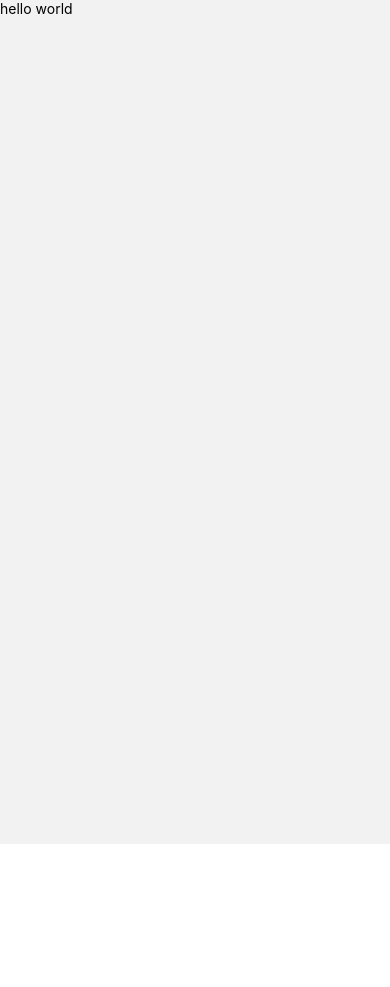
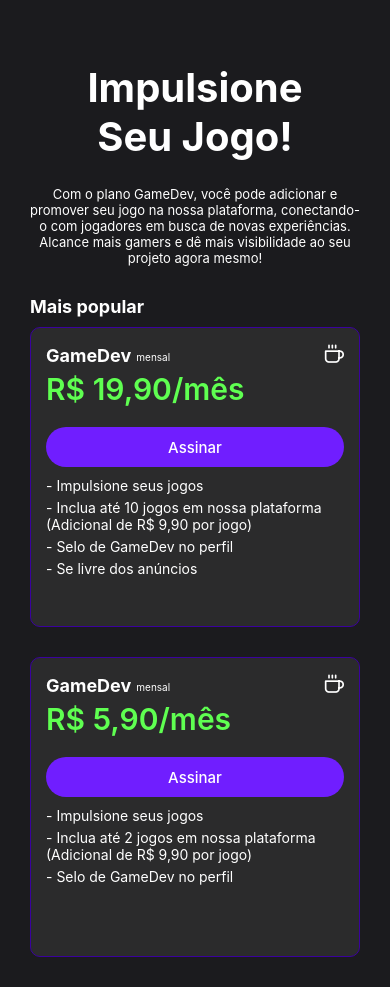
Before and after one commit to messiribeiro/GameHub-Front, a React Native app: screen /Subscribe in a window 390 px wide. Before the commit the page ends 844 px from the top, so only its background shows below. Built offline with nearby package versions, Linux system fonts and the light colour scheme.

Commit message:
implementei a página dos planos

```diff
--- a/components/MenuModal.tsx
+++ b/components/MenuModal.tsx
@@ -1,6 +1,14 @@
 import AsyncStorage from '@react-native-async-storage/async-storage';
 import React, { useEffect, useState } from 'react';
-import { View, Text, TouchableOpacity, StyleSheet, Animated, Dimensions, Image } from 'react-native';
+import {
+  View,
+  Text,
+  TouchableOpacity,
+  StyleSheet,
+  Animated,
+  Dimensions,
+  Image,
+} from 'react-native';
 import Icon from 'react-native-vector-icons/Feather';
 import api from 'services/api'; // Certifique-se de ter esta importação
 
@@ -16,8 +24,13 @@ const screenHeight = Dimensions.get('window').height;
 const MenuModal: React.FC<MenuProps> = ({ visible, onClose, navigation }) => {
   const slideAnim = React.useRef(new Animated.Value(-screenWidth)).current;
 
-  const [userStats, setUserStats] = useState<{ followersCount: number; followingCount: number } | null>(null);
-  const [userData, setUserData] = useState<{ profilePictureUrl: string; username: string } | null>(null);
+  const [userStats, setUserStats] = useState<{
+    followersCount: number;
+    followingCount: number;
+  } | null>(null);
+  const [userData, setUserData] = useState<{ profilePictureUrl: string; username: string } | null>(
+    null
+  );
 
   useEffect(() => {
     if (visible) {
@@ -39,7 +52,7 @@ const MenuModal: React.FC<MenuProps> = ({ visible, onClose, navigation }) => {
 
   const fetchUserStats = async () => {
     try {
-      const profileUserId = await AsyncStorage.getItem("userId");
+      const profileUserId = await AsyncStorage.getItem('userId');
       const statsResponse = await api.get(`api/friendships/stats/${profileUserId}`);
       setUserStats(statsResponse.data);
     } catch (error) {
@@ -49,7 +62,7 @@ const MenuModal: React.FC<MenuProps> = ({ visible, onClose, navigation }) => {
 
   const fetchUserData = async () => {
     try {
-      const profileUserId = await AsyncStorage.getItem("userId");
+      const profileUserId = await AsyncStorage.getItem('userId');
       const userResponse = await api.get(`api/users/${profileUserId}`);
       setUserData(userResponse.data);
     } catch (error) {
@@ -70,11 +83,17 @@ const MenuModal: React.FC<MenuProps> = ({ visible, onClose, navigation }) => {
   return (
     <Animated.View style={[styles.menu, { transform: [{ translateX: slideAnim }] }]}>
       <View style={styles.header}>
-        <Image
-          source={{ uri: userData?.profilePictureUrl }}
-          style={styles.userImage}
-          onError={() => console.error('Erro ao carregar imagem do perfil')}
-        />
+        <TouchableOpacity
+          onPress={() => {
+            navigation.navigate('MyProfile');
+          }}>
+          <Image
+            source={{ uri: userData?.profilePictureUrl }}
+            style={styles.userImage}
+            onError={() => console.error('Erro ao carregar imagem do perfil')}
+          />
+        </TouchableOpacity>
+
         <View style={styles.userData}>
           <Text style={styles.username}>{userData?.username || '@Usuário'}</Text>
           <View style={styles.status}>
@@ -91,7 +110,11 @@ const MenuModal: React.FC<MenuProps> = ({ visible, onClose, navigation }) => {
 
       <View style={styles.premiumContainer}>
         <Text style={styles.title}>Seja um usuário premium</Text>
-        <TouchableOpacity onPress={() => {navigation.navigate("Subscribe")}} style={styles.gameDev}>
+        <TouchableOpacity
+          onPress={() => {
+            navigation.navigate('Subscribe');
+          }}
+          style={styles.gameDev}>
           <Icon name="code" size={20} color="#fff" />
           <Text style={styles.text}>GameDev</Text>
         </TouchableOpacity>
@@ -128,22 +151,22 @@ const styles = StyleSheet.create({
     zIndex: 10,
   },
   followers: {
-    color: "white",
+    color: 'white',
     fontSize: 15,
   },
   following: {
-    color: "white",
+    color: 'white',
     fontSize: 15,
   },
   title: {
-    color: "white",
+    color: 'white',
     fontSize: 18,
-    fontWeight: "700"
+    fontWeight: '700',
   },
   header: {
-    flexDirection: "row",
+    flexDirection: 'row',
     gap: 10,
-    alignItems: "center"
+    alignItems: 'center',
   },
   userImage: {
     width: 60,
@@ -152,57 +175,57 @@ const styles = StyleSheet.create({
   },
   userData: {},
   username: {
-    color: "white",
+    color: 'white',
     fontSize: 15,
   },
   status: {
-    flexDirection: "row",
-    alignItems: "center",
+    flexDirection: 'row',
+    alignItems: 'center',
     gap: 5,
   },
   circle: {
     width: 10,
     height: 10,
-    backgroundColor: "#36C929",
+    backgroundColor: '#36C929',
     borderRadius: 50,
     top: 1,
   },
   follows: {
-    flexDirection: "row",
+    flexDirection: 'row',
     gap: 10,
     marginTop: 30,
-    width: "100%",
-    justifyContent: "space-between"
+    width: '100%',
+    justifyContent: 'space-between',
   },
   premiumContainer: {
     marginTop: 30,
     gap: 10,
   },
   text: {
-    color: "white",
-    fontSize: 15
+    color: 'white',
+    fontSize: 15,
   },
   statusText: {
-    color: "white"
+    color: 'white',
   },
   gameDev: {
-    flexDirection: "row",
+    flexDirection: 'row',
     gap: 5,
-    alignItems: "center",
+    alignItems: 'center',
   },
   pagesAndLogoutContainer: {
-    marginTop: "30%",
-    gap: 15
+    marginTop: '30%',
+    gap: 15,
   },
   settingsView: {
-    flexDirection: "row",
+    flexDirection: 'row',
     gap: 5,
-    alignItems: "center",
+    alignItems: 'center',
   },
   logoutView: {
-    flexDirection: "row",
+    flexDirection: 'row',
     gap: 5,
-    alignItems: "center",
+    alignItems: 'center',
   },
 });
 
--- a/screens/subscribe.tsx
+++ b/screens/subscribe.tsx
@@ -1,32 +1,185 @@
 import AsyncStorage from '@react-native-async-storage/async-storage';
 import { StackScreenProps } from '@react-navigation/stack';
-
 import React, { useEffect, useState, useRef } from 'react';
-import {
-  View,
-  Text,
-  StyleSheet,
-
-} from 'react-native';
-
+import { View, Text, StyleSheet, Touchable } from 'react-native';
+import { ScrollView, TouchableOpacity } from 'react-native-gesture-handler';
+import Icon from 'react-native-vector-icons/Feather';
 
 import { RootStackParamList } from '../navigation';
 
 type Props = StackScreenProps<RootStackParamList, 'Subscribe'>;
 
 const Subscribe = ({ navigation }: Props) => {
+  return (
+    <ScrollView>
+      <View style={styles.container}>
+        <View style={styles.header}>
+          <Text style={styles.title}>Impulsione Seu Jogo!</Text>
+          <Text style={styles.subtitle}>
+            Com o plano GameDev, você pode adicionar e promover seu jogo na nossa plataforma,
+            conectando-o com jogadores em busca de novas experiências. Alcance mais gamers e dê mais
+            visibilidade ao seu projeto agora mesmo!
+          </Text>
+        </View>
 
+        <Text style={styles.mostPopular}>Mais popular</Text>
+        <View style={styles.plans}>
+          <View style={styles.gamedevPlan}>
+            <View style={styles.nameAndIcon}>
+              <View style={styles.nameAndFrequency}>
+                <Text style={styles.text}>GameDev</Text>
+                <Text style={styles.p}>mensal</Text>
+              </View>
+              <Icon name="coffee" size={20} color="#fff" />
+            </View>
 
-  return (
-    <View>
-        <Text>hello world</Text>
-    </View>
+            <Text style={styles.price}>R$ 19,90/mês</Text>
+            <TouchableOpacity style={styles.buttonSubscribe}>
+              <Text style={styles.buttonText}>Assinar</Text>
+            </TouchableOpacity>
+
+            <View style={styles.advantages}>
+              <Text style={styles.advantagesText}>- Impulsione seus jogos</Text>
+              <Text style={styles.advantagesText}>
+                - Inclua até 10 jogos em nossa plataforma (Adicional de R$ 9,90 por jogo)
+              </Text>
+              <Text style={styles.advantagesText}>- Selo de GameDev no perfil</Text>
+              <Text style={styles.advantagesText}>- Se livre dos anúncios</Text>
+            </View>
+          </View>
+
+          <View style={styles.gamedevBasicPlan}>
+            <View style={styles.nameAndIcon}>
+              <View style={styles.nameAndFrequency}>
+                <Text style={styles.text}>GameDev</Text>
+                <Text style={styles.p}>mensal</Text>
+              </View>
+              <Icon name="coffee" size={20} color="#fff" />
+            </View>
+
+            <Text style={styles.price}>R$ 5,90/mês</Text>
+            <TouchableOpacity style={styles.buttonSubscribe}>
+              <Text style={styles.buttonText}>Assinar</Text>
+            </TouchableOpacity>
+
+            <View style={styles.advantages}>
+              <Text style={styles.advantagesText}>- Impulsione seus jogos</Text>
+              <Text style={styles.advantagesText}>
+                - Inclua até 2 jogos em nossa plataforma (Adicional de R$ 9,90 por jogo)
+              </Text>
+              <Text style={styles.advantagesText}>- Selo de GameDev no perfil</Text>
+            </View>
+          </View>
+        </View>
+      </View>
+    </ScrollView>
   );
-
 };
 
 const styles = StyleSheet.create({
+  container: {
+    flex: 1,
+    backgroundColor: '#1B1B1E',
+    padding: 30,
+  },
 
+  header: {
+    alignItems: 'center',
+    paddingTop: '10%',
+  },
+  title: {
+    fontSize: 40,
+    color: 'white',
+    width: '70%',
+    textAlign: 'center',
+    fontWeight: 'bold',
+  },
+  subtitle: {
+    fontSize: 13,
+    color: 'white',
+    textAlign: 'center',
+    marginTop: 25,
+  },
+
+  plans: {
+    marginTop: 10,
+    alignItems: 'center',
+  },
+  text: {
+    color: 'white',
+    fontWeight: '700',
+    fontSize: 18,
+  },
+  mostPopular: {
+    color: 'white',
+    fontWeight: '700',
+    fontSize: 18,
+    marginTop: 30,
+  },
+
+  gamedevPlan: {
+    backgroundColor: '#2B2B2C',
+    height: 300,
+    borderWidth: 1,
+    borderColor: '#3A019E',
+    borderRadius: 10,
+    padding: 15,
+  },
+
+  gamedevBasicPlan: {
+    backgroundColor: '#2B2B2C',
+    height: 300,
+    borderWidth: 1,
+    borderColor: '#3A019E',
+    borderRadius: 10,
+    padding: 15,
+    marginTop: 30,
+  },
+  p: {
+    color: 'white',
+    fontSize: 10,
+    top: -3,
+  },
+  nameAndIcon: {
+    flexDirection: 'row',
+    width: '100%',
+    justifyContent: 'space-between',
+  },
+  nameAndFrequency: {
+    flexDirection: 'row',
+    alignItems: 'flex-end',
+    gap: 5,
+  },
+
+  price: {
+    color: '#5FFF51',
+    fontSize: 30,
+    fontWeight: '600',
+    marginTop: 5,
+  },
+  buttonSubscribe: {
+    width: '100%',
+    height: 40,
+    borderRadius: 30,
+    backgroundColor: '#701EFF',
+    alignItems: 'center',
+    justifyContent: 'center',
+    marginTop: 20,
+  },
+  buttonText: {
+    color: 'white',
+    fontSize: 15,
+    fontWeight: '500',
+  },
+
+  advantages: {
+    gap: 5,
+    marginTop: 10,
+  },
+  advantagesText: {
+    color: 'white',
+    fontSize: 14,
+  },
 });
 
 export default Subscribe;
```
